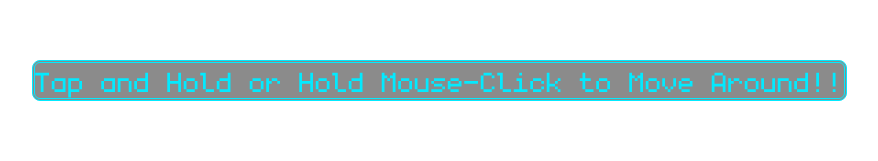
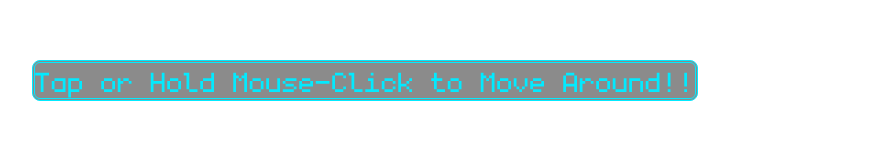
Before and after one commit to Crifology/crifportgame, a website built with Vite: page index.html in a window 1280 px wide. Shown: the whole page, without its empty margins (39-917 px from the left). Built offline with nearby package versions, Linux system fonts and the light colour scheme; what kaboom would draw is missing.

Commit message:
renamed website

```diff
--- a/index.html
+++ b/index.html
@@ -4,7 +4,7 @@
     <meta charset="UTF-8" />
     <link rel="icon" type="image/svg+xml" href="/vite.svg" />
     <meta name="viewport" content="width=device-width, initial-scale=1.0" />
-    <title>Crifolio Website</title>
+    <title>Mike Crifo Portfolio Site</title>
   </head>
   <body>
     <style>
@@ -77,7 +77,7 @@
     </style>
     <div id="app">
       <div>
-        <p class="note">Tap and Hold or Hold Mouse-Click to Move Around!!</p>
+        <p class="note">Tap or Hold Mouse-Click to Move Around!!</p>
         <div id="textbox-container" style="display: none">
           <div id="textbox">
             <p id="dialogue" class="ui-text"></p>
```
